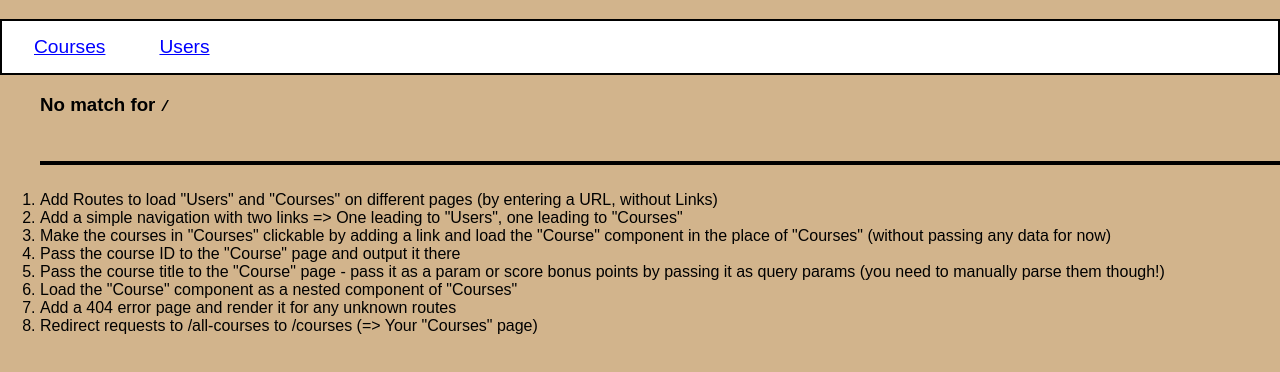
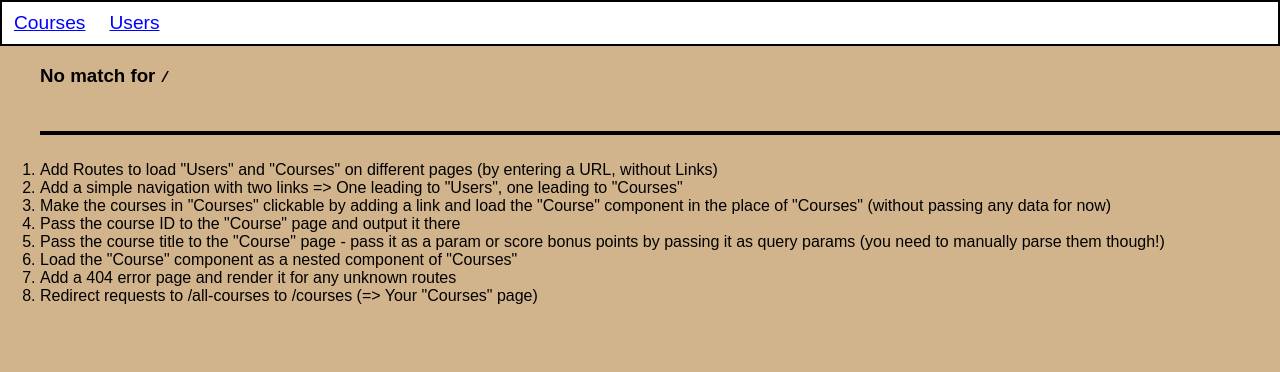
Before and after one commit to dbmarch/routing-assignment, a React (Create React App) app: page / in a window 1280 px wide. Shown: the top 372 px of the page. Built offline with nearby package versions, Linux system fonts and the light colour scheme.

Commit message:
Fix navigation links

```diff
--- a/src/App.js
+++ b/src/App.js
@@ -1,6 +1,5 @@
 import React, { Component } from 'react';
 import {
-  BrowserRouter as Router,
   Route,
   Switch,
   Redirect
@@ -21,7 +20,6 @@
     return (
       <div className="App">
         <Navigation />
-        <Router>
         <ol style={{textAlign: 'left'}}>
           <Switch>
           <Route path="/courses" component = {Courses} />
@@ -42,7 +40,6 @@
           <li>Add a 404 error page and render it for any unknown routes</li>
           <li>Redirect requests to /all-courses to /courses (=> Your "Courses" page)</li>
         </ol>
-        </Router>
       </div>
 
     );
--- a/src/components/Navigation/Navigation.js
+++ b/src/components/Navigation/Navigation.js
@@ -1,15 +1,29 @@
 import React from 'react';
 import './Navigation.css';
+import {NavLink} from 'react-router-dom';
 
 const Navigation =  () => {
+    // return (
+    //     <nav>
+    //         <ul>
+    //             <li><a href="/courses">Courses </a> </li>
+    //             <li><a href="/users">Users</a> </li>
+    //         </ul>
+    //     </nav>
+    // )
+
     return (
         <nav>
-            <ul>
-                <li><a href="/courses">Courses </a> </li>
-                <li><a href="/users">Users</a> </li>
+            <ul style={{listStyle: 'none', margin: 'auto', padding: '0'}}>
+               <li style = {{margin: '10px', display: 'inline-block'}} >
+                  <NavLink to="/courses">Courses</NavLink>
+               </li>
+               <li style = {{margin: '10px', display: 'inline-block'}} >
+                  <NavLink to="/users">Users</NavLink>
+               </li>
+
             </ul>
         </nav>
     )
 }
-
 export default Navigation;
--- a/src/index.css
+++ b/src/index.css
@@ -5,3 +5,7 @@
   background-color: tan;
   text-align: center;
 }
+
+.active {
+  color: #fa923f;
+}
--- a/src/index.js
+++ b/src/index.js
@@ -2,7 +2,8 @@
 import ReactDOM from 'react-dom';
 import './index.css';
 import App from './App';
+import {BrowserRouter} from 'react-router-dom';
 import registerServiceWorker from './registerServiceWorker';
 
-ReactDOM.render(<App />, document.getElementById('root'));
+ReactDOM.render(<BrowserRouter><App/></BrowserRouter> , document.getElementById('root'));
 registerServiceWorker();
```
